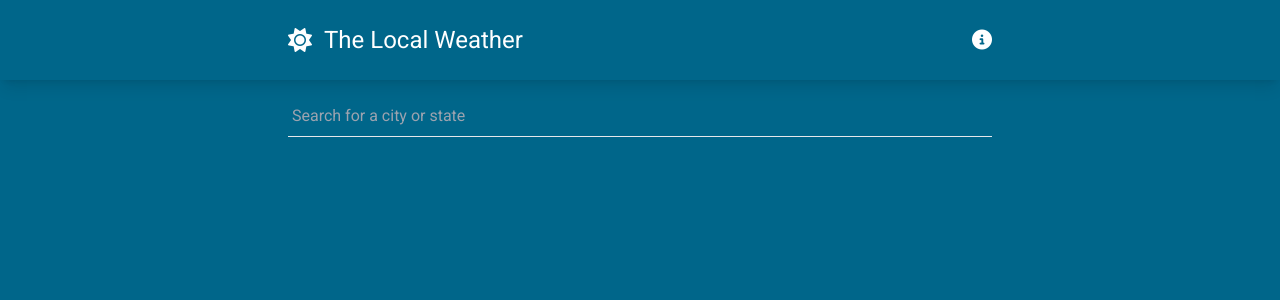
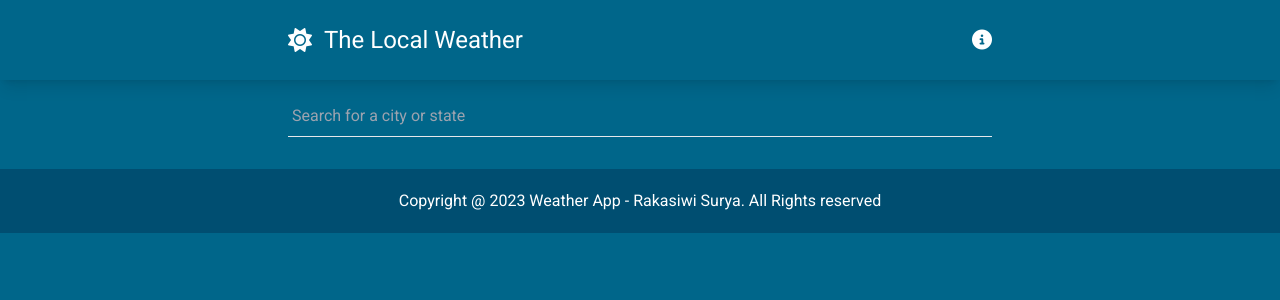
Before and after one commit to rakasiwisurya/weather-app, a Vue app: page / in a window 1280 px wide. Shown: the top 300 px of the page. Built offline with nearby package versions, Linux system fonts and the light colour scheme; what vue3-perfect-scrollbar would draw is missing.

Commit message:
done footer

```diff
--- a/src/App.vue
+++ b/src/App.vue
@@ -4,12 +4,14 @@
     <RouterView v-slot="{ Component }">
       <Transition name="page" mode="out-in"><component :is="Component" /></Transition
     ></RouterView>
+    <Footer />
   </div>
 </template>
 
 <script setup>
 import { RouterView } from "vue-router";
 import SiteNavigation from "./components/SiteNavigation.vue";
+import Footer from "./components/Footer.vue";
 </script>
 
 <style>
--- /dev/null
+++ b/src/components/Footer.vue
@@ -0,0 +1,7 @@
+<template>
+  <footer class="bg-weather-secondary py-5">
+    <p class="container text-center text-white">
+      Copyright @ 2023 Weather App - Rakasiwi Surya. All Rights reserved
+    </p>
+  </footer>
+</template>
--- a/src/components/SiteNavigation.vue
+++ b/src/components/SiteNavigation.vue
@@ -1,5 +1,5 @@
 <template>
-  <header class="sticky top-0 bg-weather-primary shadow-lg">
+  <header class="sticky top-0 bg-weather-primary shadow-lg z-50">
     <nav class="container flex flex-col sm:flex-row items-center gap-4 text-white py-6">
       <RouterLink :to="{ name: 'home' }">
         <div class="flex items-center gap-3 flex-1">
```
